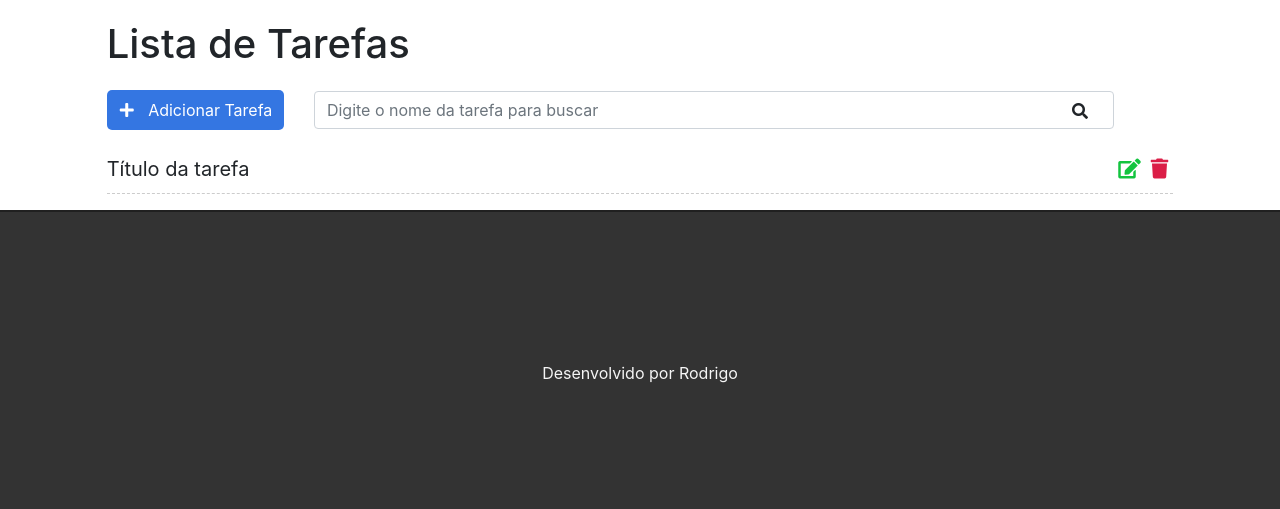
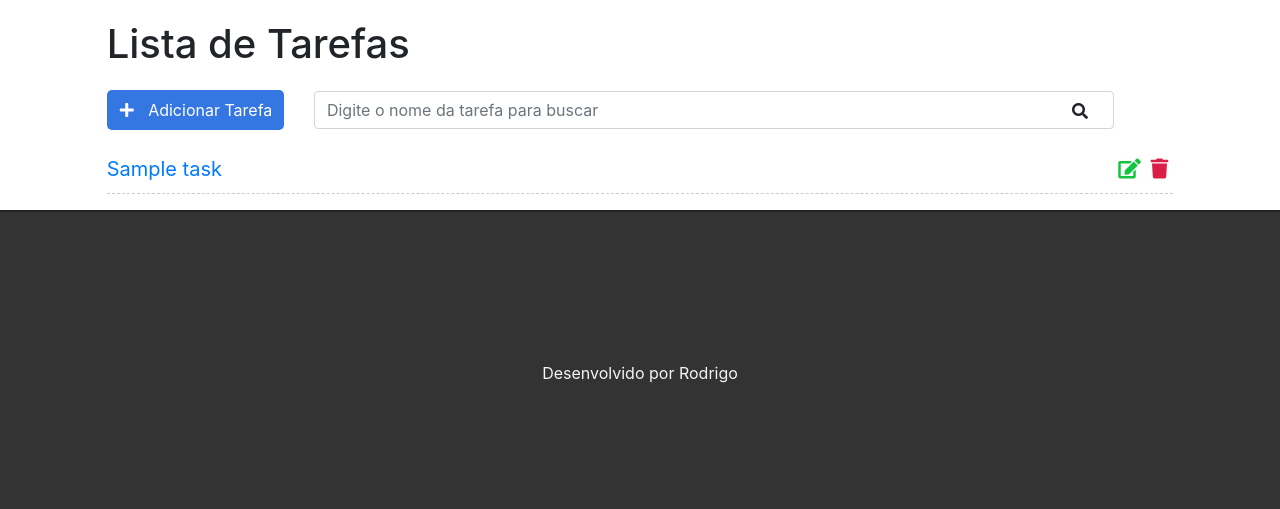
Before and after one commit to rodrigoyuri/to-do-python, a Django app: page / in a window 1280 px wide. Shown: the part 57-566 px from the top of the page. Run offline with Django 3.2, Linux system fonts and the light colour scheme; tables that the repository leaves empty hold one stand-in row (values such as "Sample post"); some libraries are stand-ins or nearby versions.

Commit message:
bank tasks listing

```diff
--- a/tasks/templates/tasks/list.html
+++ b/tasks/templates/tasks/list.html
@@ -15,11 +15,13 @@
             <i class="fas fa-search"></i>
         </div>
         <ul class="task-list">
+            {% for task in tasks %}
             <li class="task-item">
-                <span>Título da tarefa</span>
+                <span><a href="/task/{{task.id}}">{{ task.title }}</a></span>
                 <span><i class="fas fa-trash"></i></span>
                 <span><i class="fas fa-edit"></i></span>
             </li>
+            {% endfor %}
         </ul>
     </div>
 {% endblock %}
```
